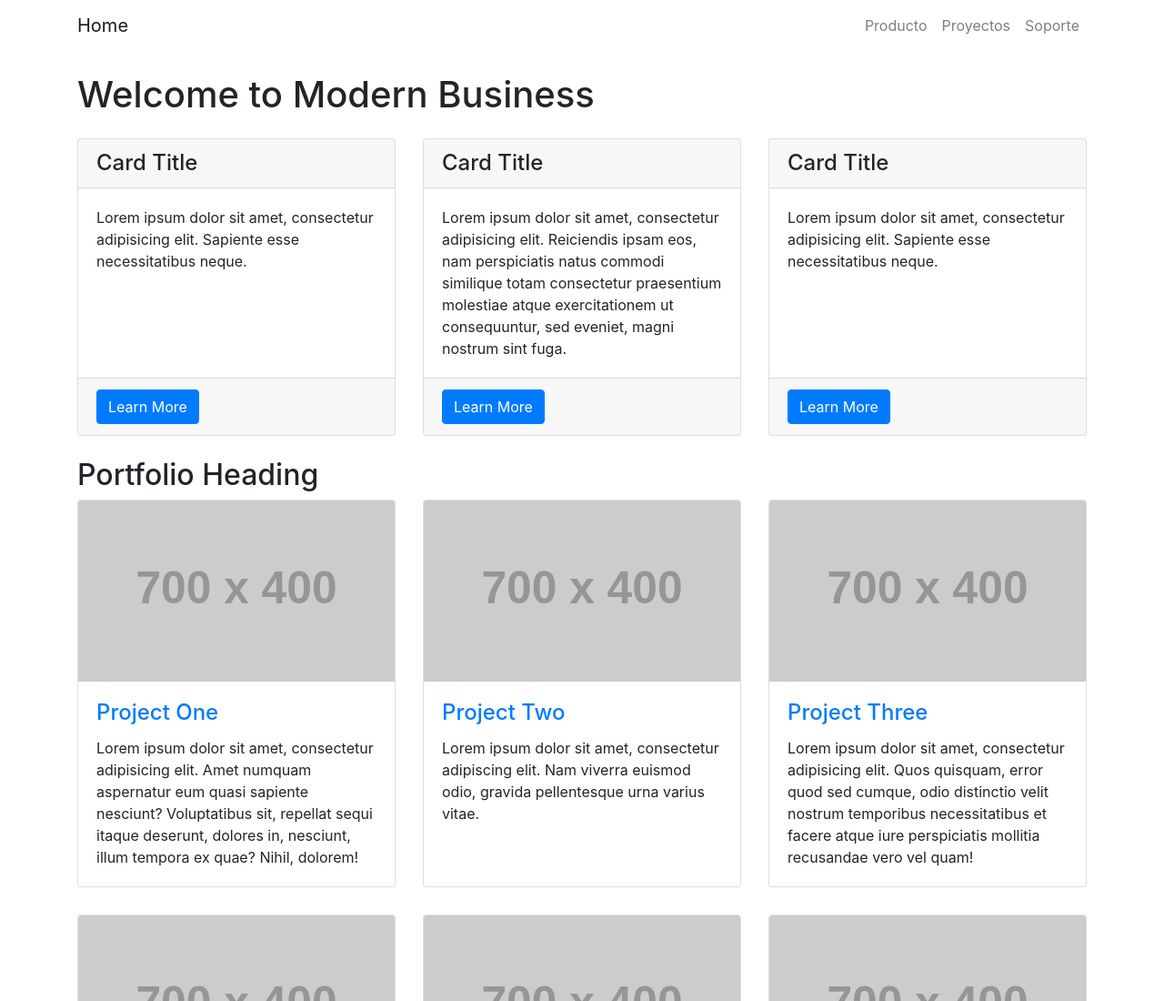
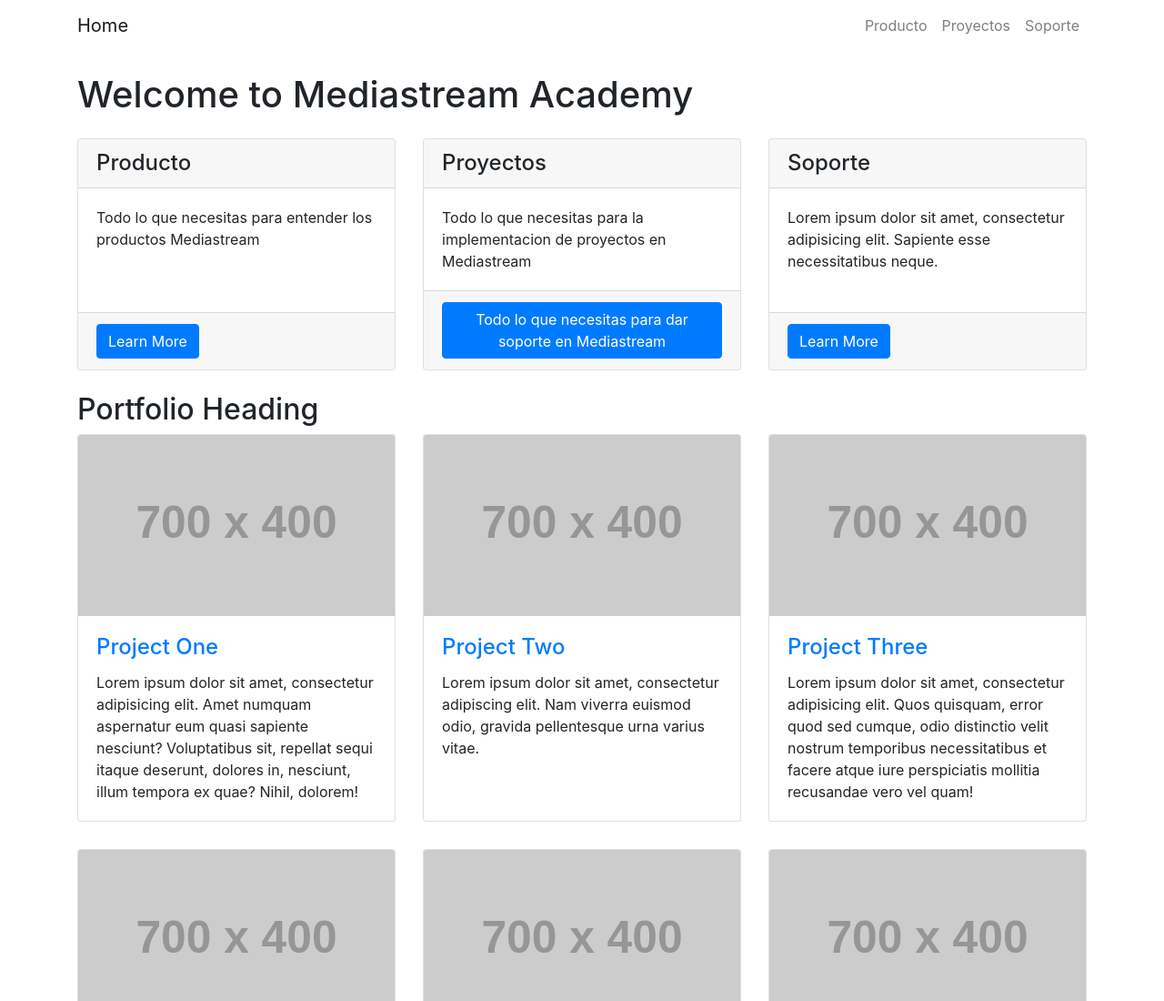
Before and after one commit to FranciscoVergaraC/FranciscoVergaraC.github.io, a website: page index.html in a window 1280 px wide. Shown: the top 1100 px of the page at 91% size. Drawn offline with Linux system fonts and the light colour scheme; placeholder pictures from the web are drawn by us.

Commit message:
Modificaciones a card titles

```diff
--- a/index.html
+++ b/index.html
@@ -50,15 +50,15 @@
   <!-- Page Content -->
   <div class="container">
 
-    <h1 class="my-4">Welcome to Modern Business</h1>
+    <h1 class="my-4">Welcome to Mediastream Academy</h1>
 
     <!-- Marketing Icons Section -->
     <div class="row">
       <div class="col-lg-4 mb-4">
         <div class="card h-100">
-          <h4 class="card-header">Card Title</h4>
+          <h4 class="card-header">Producto</h4>
           <div class="card-body">
-            <p class="card-text">Lorem ipsum dolor sit amet, consectetur adipisicing elit. Sapiente esse necessitatibus neque.</p>
+            <p class="card-text">Todo lo que necesitas para entender los productos Mediastream</p>
           </div>
           <div class="card-footer">
             <a href="#" class="btn btn-primary">Learn More</a>
@@ -67,18 +67,18 @@
       </div>
       <div class="col-lg-4 mb-4">
         <div class="card h-100">
-          <h4 class="card-header">Card Title</h4>
+          <h4 class="card-header">Proyectos</h4>
           <div class="card-body">
-            <p class="card-text">Lorem ipsum dolor sit amet, consectetur adipisicing elit. Reiciendis ipsam eos, nam perspiciatis natus commodi similique totam consectetur praesentium molestiae atque exercitationem ut consequuntur, sed eveniet, magni nostrum sint fuga.</p>
+            <p class="card-text">Todo lo que necesitas para la implementacion de proyectos en Mediastream</p>
           </div>
           <div class="card-footer">
-            <a href="#" class="btn btn-primary">Learn More</a>
+            <a href="#" class="btn btn-primary">Todo lo que necesitas para dar soporte en Mediastream</a>
           </div>
         </div>
       </div>
       <div class="col-lg-4 mb-4">
         <div class="card h-100">
-          <h4 class="card-header">Card Title</h4>
+          <h4 class="card-header">Soporte</h4>
           <div class="card-body">
             <p class="card-text">Lorem ipsum dolor sit amet, consectetur adipisicing elit. Sapiente esse necessitatibus neque.</p>
           </div>
```
